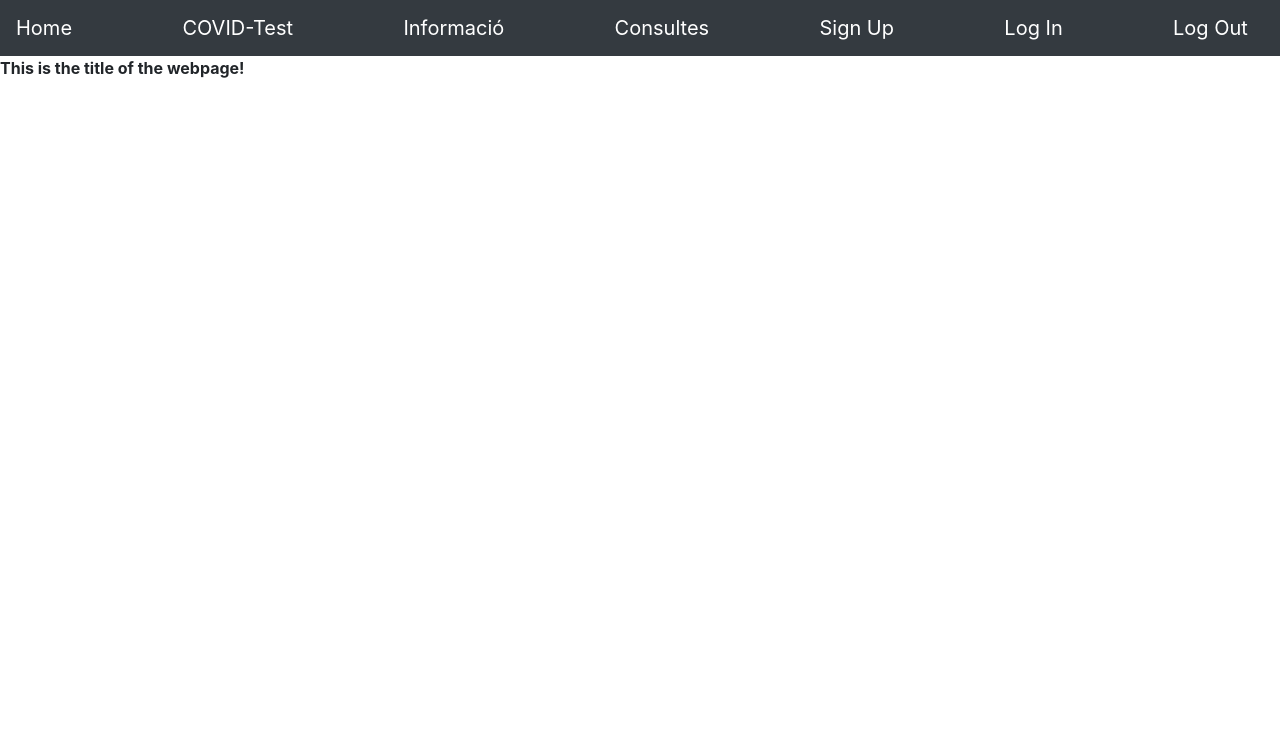
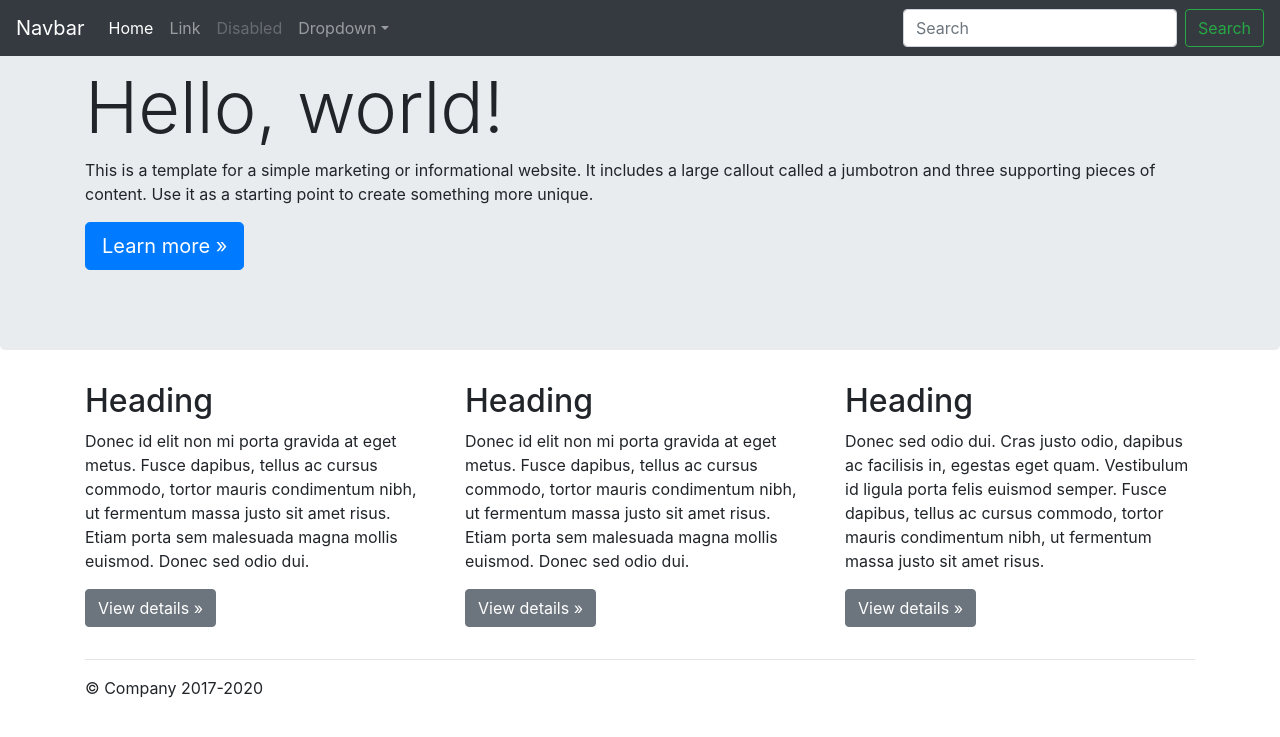
Before and after one commit to RafaCucurull/InfoCovid, a Django app: page / in a window 1280 px wide. Shown: the top 737 px of the page. Run offline with Django 3.2, Linux system fonts and the light colour scheme; some libraries are stand-ins or nearby versions.

Commit message:
models and home

```diff
--- a/requirements.txt
+++ b/requirements.txt
@@ -3,3 +3,5 @@ Django==3.1.7
 pkg-resources==0.0.0
 pytz==2021.1
 sqlparse==0.4.1
+django-jquery
+django-bootstrap4
--- a/templates/base.html
+++ b/templates/base.html
@@ -1,20 +1,28 @@
-<!DOCTYPE html>
- <html>
+<html lang="en">
+
 <head>
-     <meta charset="utf-8" />
- 		<!-- Bootstrap CSS -->
-     <link
-       rel="stylesheet"
-       href="https://stackpath.bootstrapcdn.com/bootstrap/4.1.0/css/bootstrap.min.css"
-       integrity="sha384-9gVQ4dYFwwWSjIDZnLEWnxCjeSWFphJiwGPXr1jddIhOegiu1FwO5qRGvFXOdJZ4"
-       crossorigin="anonymous"
-     />
     <title>{% block title %}{% endblock %}</title>
+
+    <!-- CSS only -->
+    <link rel="stylesheet" href="https://stackpath.bootstrapcdn.com/bootstrap/4.5.0/css/bootstrap.min.css"
+        integrity="sha384-9aIt2nRpC12Uk9gS9baDl411NQApFmC26EwAOH8WgZl5MYYxFfc+NcPb1dKGj7Sk" crossorigin="anonymous">
+
+    <!-- JS, Popper.js, and jQuery -->
+    <script src="https://code.jquery.com/jquery-3.5.1.slim.min.js"
+        integrity="sha384-DfXdz2htPH0lsSSs5nCTpuj/zy4C+OGpamoFVy38MVBnE+IbbVYUew+OrCXaRkfj"
+        crossorigin="anonymous"></script>
+    <script src="https://cdn.jsdelivr.net/npm/popper.js@1.16.0/dist/umd/popper.min.js"
+        integrity="sha384-Q6E9RHvbIyZFJoft+2mJbHaEWldlvI9IOYy5n3zV9zzTtmI3UksdQRVvoxMfooAo"
+        crossorigin="anonymous"></script>
+    <script src="https://stackpath.bootstrapcdn.com/bootstrap/4.5.0/js/bootstrap.min.js"
+        integrity="sha384-OgVRvuATP1z7JjHLkuOU7Xw704+h835Lr+6QL9UvYjZE3Ipu6Tp75j7Bh/kR0JKI"
+        crossorigin="anonymous"></script>
+
     </head>
 <body>
     {% include "header.html" %}
     {% block content %}
     {% endblock %}
-  		<!-- {% include "header.html" %} -->
 </body>
+
 </html>
--- a/templates/header.html
+++ b/templates/header.html
@@ -1,15 +1,34 @@
-<header>
-   <nav class="navbar navbar-dark bg-dark d-flex justify-content-between">
- 		<a class="navbar-brand" href="{% url 'home' %}">Home</a>
-        <a class="navbar-brand" href="{% url 'home' %}">COVID-Test</a>
-        <a class="navbar-brand" href="{% url 'home' %}">Informació</a>
-        <a class="navbar-brand" href="{% url 'consultes' %}">Consultes</a>
-        {% if user.is_authenticated %}
-            <a class="navbar-brand" href="{% url 'logout' %}">log Out</a>
-        {% else %}
-            <a class="navbar-brand" href="{% url 'register' %}">Sign Up</a>
-            <a class="navbar-brand" href="{% url 'login' %}">Log In</a>
-            <a class="navbar-brand" href="{% url 'logout' %}">Log Out</a>
-        {% endif %}
-   </nav>
-</header>
+<nav class="navbar navbar-expand-md navbar-dark fixed-top bg-dark">
+    <a class="navbar-brand" href="#">Navbar</a>
+    <button class="navbar-toggler" type="button" data-toggle="collapse" data-target="#navbarsExampleDefault"
+        aria-controls="navbarsExampleDefault" aria-expanded="false" aria-label="Toggle navigation">
+        <span class="navbar-toggler-icon"></span>
+    </button>
+
+    <div class="collapse navbar-collapse" id="navbarsExampleDefault">
+        <ul class="navbar-nav mr-auto">
+            <li class="nav-item active">
+                <a class="nav-link" href="#">Home <span class="sr-only">(current)</span></a>
+            </li>
+            <li class="nav-item">
+                <a class="nav-link" href="#">Link</a>
+            </li>
+            <li class="nav-item">
+                <a class="nav-link disabled" href="#" tabindex="-1" aria-disabled="true">Disabled</a>
+            </li>
+            <li class="nav-item dropdown">
+                <a class="nav-link dropdown-toggle" href="#" id="dropdown01" data-toggle="dropdown" aria-haspopup="true"
+                    aria-expanded="false">Dropdown</a>
+                <div class="dropdown-menu" aria-labelledby="dropdown01">
+                    <a class="dropdown-item" href="#">Action</a>
+                    <a class="dropdown-item" href="#">Another action</a>
+                    <a class="dropdown-item" href="#">Something else here</a>
+                </div>
+            </li>
+        </ul>
+        <form class="form-inline my-2 my-lg-0">
+            <input class="form-control mr-sm-2" type="text" placeholder="Search" aria-label="Search">
+            <button class="btn btn-outline-success my-2 my-sm-0" type="submit">Search</button>
+        </form>
+    </div>
+</nav>
--- a/templates/home.html
+++ b/templates/home.html
@@ -1,9 +1,55 @@
 {% extends 'base.html' %}
 
-{% block title %}Home{% endblock %}
+{% block title %} Home {% endblock %}
 
 {% block content %}
 
-<b>This is the title of the webpage!</b>
+<main role="main">
 
+    <!-- Main jumbotron for a primary marketing message or call to action -->
+    <div class="jumbotron">
+        <div class="container">
+            <h1 class="display-3">Hello, world!</h1>
+            <p>This is a template for a simple marketing or informational website. It includes a large callout called a
+                jumbotron and three supporting pieces of content. Use it as a starting point to create something more
+                unique.</p>
+            <p><a class="btn btn-primary btn-lg" href="#" role="button">Learn more &raquo;</a></p>
+        </div>
+    </div>
+
+    <div class="container">
+        <!-- Example row of columns -->
+        <div class="row">
+            <div class="col-md-4">
+                <h2>Heading</h2>
+                <p>Donec id elit non mi porta gravida at eget metus. Fusce dapibus, tellus ac cursus commodo, tortor
+                    mauris condimentum nibh, ut fermentum massa justo sit amet risus. Etiam porta sem malesuada magna
+                    mollis euismod. Donec sed odio dui. </p>
+                <p><a class="btn btn-secondary" href="#" role="button">View details &raquo;</a></p>
+            </div>
+            <div class="col-md-4">
+                <h2>Heading</h2>
+                <p>Donec id elit non mi porta gravida at eget metus. Fusce dapibus, tellus ac cursus commodo, tortor
+                    mauris condimentum nibh, ut fermentum massa justo sit amet risus. Etiam porta sem malesuada magna
+                    mollis euismod. Donec sed odio dui. </p>
+                <p><a class="btn btn-secondary" href="#" role="button">View details &raquo;</a></p>
+            </div>
+            <div class="col-md-4">
+                <h2>Heading</h2>
+                <p>Donec sed odio dui. Cras justo odio, dapibus ac facilisis in, egestas eget quam. Vestibulum id ligula
+                    porta felis euismod semper. Fusce dapibus, tellus ac cursus commodo, tortor mauris condimentum nibh,
+                    ut fermentum massa justo sit amet risus.</p>
+                <p><a class="btn btn-secondary" href="#" role="button">View details &raquo;</a></p>
+            </div>
+        </div>
+
+        <hr>
+
+    </div> <!-- /container -->
+
+</main>
+
+<footer class="container">
+    <p>&copy; Company 2017-2020</p>
+</footer>
 {% endblock %}
```
Also changed, not shown: ProjecteModelsProces/settings.py (+9 -0 lines). Lines whose indentation alone changed are shown as unchanged.
